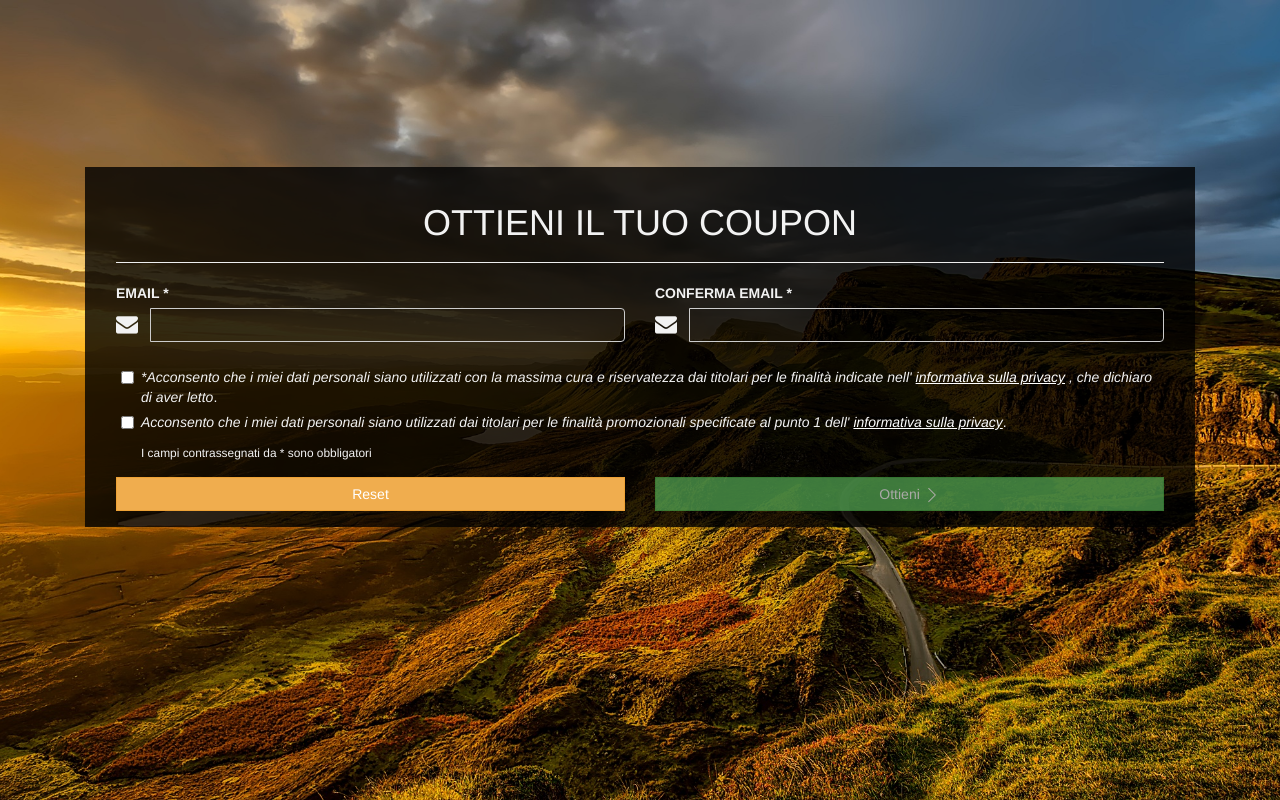
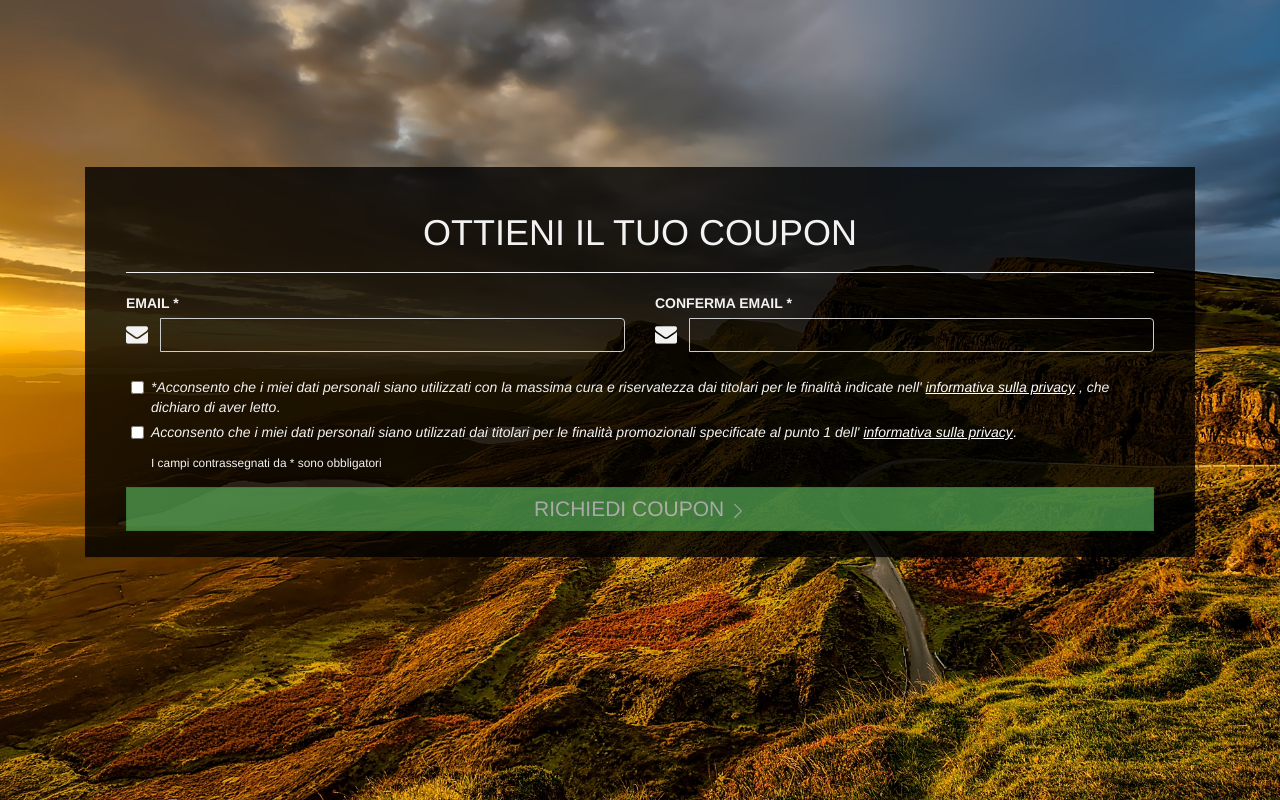
Before and after one commit to alex18min/Couponer, a PHP site: page / in a window 1280 px wide. Run offline with PHP 8.4, Linux system fonts and the light colour scheme; style sheets or scripts are compiled from the project's sources; some libraries are stand-ins or nearby versions.

Commit message:
[UPD] modifica design coupon

```diff
--- a/css/styles.css
+++ b/css/styles.css
@@ -3,6 +3,7 @@ html {
 }
 html .btn {
   border-radius: 0;
+  font-size: 1.5em;
 }
 html body {
   background: url("../media/images/background.jpg");
@@ -20,19 +21,22 @@ html body .panel {
   background: rgba(0, 0, 0, 0.8);
   border-radius: 0;
 }
-html body .panel h1,
-html body .panel h2,
-html body .panel h3,
-html body .panel label,
-html body .panel p,
-html body .panel small {
+html body .panel .panel-body {
+  padding: 25px;
+}
+html body .panel .panel-body h1,
+html body .panel .panel-body h2,
+html body .panel .panel-body h3,
+html body .panel .panel-body label,
+html body .panel .panel-body p,
+html body .panel .panel-body small {
   color: #f2f2f2;
 }
-html body .panel .form-group .form-control {
+html body .panel .panel-body .form-group .form-control {
   background: transparent;
   color: #f2f2f2;
 }
-html body .panel .form-group .input-group-addon {
+html body .panel .panel-body .form-group .input-group-addon {
   font-size: 22px;
   border: 0;
   color: #f2f2f2;
--- a/css/styles.less
+++ b/css/styles.less
@@ -5,6 +5,7 @@ html{
   min-height: 100%;
   .btn{
     border-radius: 0;
+    font-size: 1.5em;
   }
   body{
 
@@ -23,10 +24,12 @@ html{
       margin-top: 15%;
       background: rgba(0,0,0,0.8);
       border-radius: 0;
-
+      .panel-body{
+        padding: 25px;
         h1, h2, h3, label, p, small{
           color: @text-white;
         }
+
         .form-group{
 
           .form-control{
@@ -40,7 +43,10 @@ html{
             background: transparent;
             padding: 6px 12px 6px 0;
           }
+
         }
+      }
+
 
     }
     #CouponSuccess{
--- a/views/frontend/coupon.php
+++ b/views/frontend/coupon.php
@@ -8,7 +8,7 @@
                     <hr>
                 </div>
                 <form name="clientForm" novalidate>
-                    <div class="form-group col-sm-12 col-lg-6">
+                    <div class="form-group email-group col-sm-12 col-lg-6">
                         <label class="text-uppercase" for="input_coupon_email">Email *</label>
                         <div class="input-group">
                             <div class="input-group-addon"><i class="fa fa-envelope"></i></div>
@@ -18,7 +18,7 @@
                         <p ng-show="clientForm.input_coupon_email.$error.email" class="help-block">Formato mail non
                             corretto</p>
                     </div>
-                    <div class="form-group col-sm-12 col-lg-6">
+                    <div class="form-group email-group col-sm-12 col-lg-6">
                         <label class="text-uppercase" for="input_coupon_email_conferma">Conferma Email *</label>
 
                         <div class="input-group">
@@ -54,25 +54,19 @@
                         </div>
                         <small>I campi contrassegnati da * sono obbligatori</small>
                     </div>
-                    <div class="col-xs-12 col-md-6">
-                        <button ng-click="clearAllFields()" class="btn btn-warning btn-block">
-                            Reset
-                        </button>
-                    </div>
-                    <div class="col-xs-12 col-md-6">
+
+                    <div class="col-xs-12">
                         <button
                             ng-disabled="(!cliente.cliente_informativa_1) || (!coupon.email) || (!coupon.email_conferma) || (coupon.email_conferma != coupon.email) || (clientForm.input.$error)"
                             ng-click="saveCoupon()" class="btn btn-success btn-block">
-                            Ottieni <img class="next-icon"
+                            RICHIEDI COUPON <img class="next-icon"
                                          src="media/images/icons/right-arrow-circular-button.png"/>
                         </button>
                     </div>
                     <div class="clearfix"></div>
             </div>
             </form>
-            <div ng-if="alertDouble" class="alert alert-danger" role="alert"><i class="fa fa-exclamation-circle"
-                                                                                aria-hidden="true"></i> Questo email è
-                già stato inserita
+            <div ng-if="alertDouble" class="alert alert-danger" role="alert"><i class="fa fa-exclamation-circle" aria-hidden="true"></i> Questo email è già stato inserita
             </div>
         </div>
         <div class="clearfix"></div>
```
Lines whose indentation alone changed are shown as unchanged.
